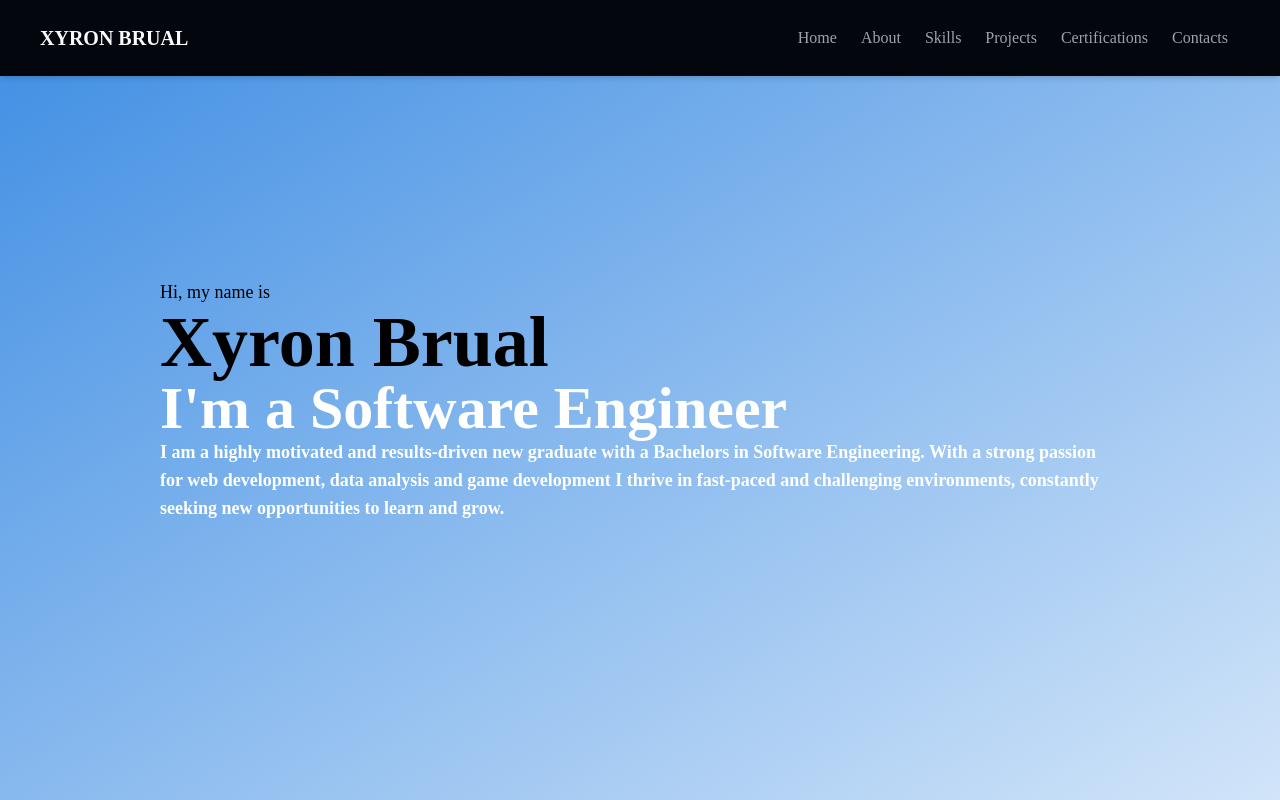
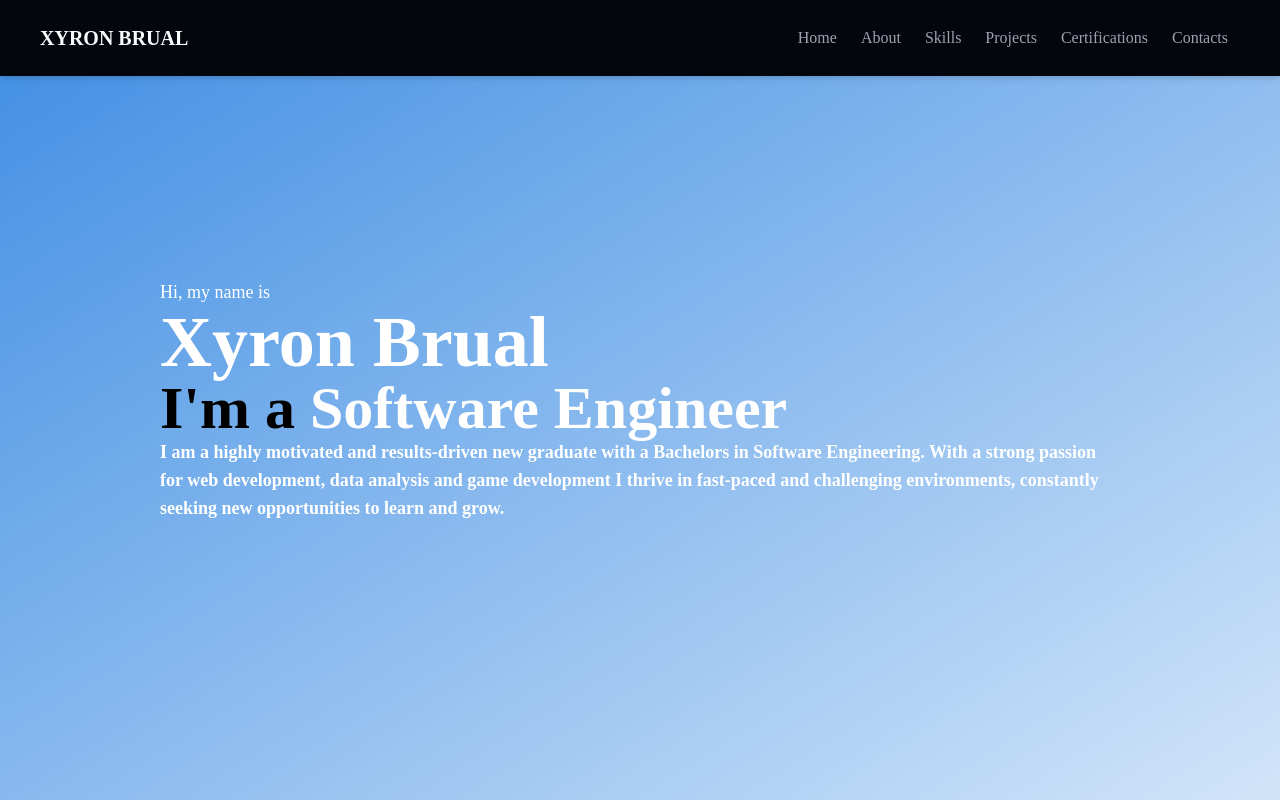
Before and after one commit to xyronic15/Portfolio, a React (Create React App) app in the folder xyron-brual/: page / in a window 1280 px wide. Built offline with nearby package versions, Linux system fonts and the light colour scheme.

Commit message:
Adjustment to text

```diff
--- a/xyron-brual/src/components/Home.jsx
+++ b/xyron-brual/src/components/Home.jsx
@@ -9,12 +9,12 @@
       className="w-full h-screen bg-gradient-to-br from-[#3e8de3] to-[#5ba0e947]"
     >
       <div className="max-w-screen-lg mx-auto px-8 flex flex-col justify-center h-full">
-        <p className="sm:text-lg ">Hi, my name is</p>
-        <h1 className="text-4xl sm:text-7xl font-bold ">
+        <p className="sm:text-lg text-white">Hi, my name is</p>
+        <h1 className="text-4xl sm:text-7xl font-bold text-white">
           Xyron Brual
         </h1>
         <h2 className="text-4xl sm:text-6xl font-bold text-white">
-          I'm a Software Engineer
+          <span className="text-black">I'm a</span> Software Engineer
         </h2>
 
         <p className="sm:text-lg font-bold text-white">{introText}</p>
```
